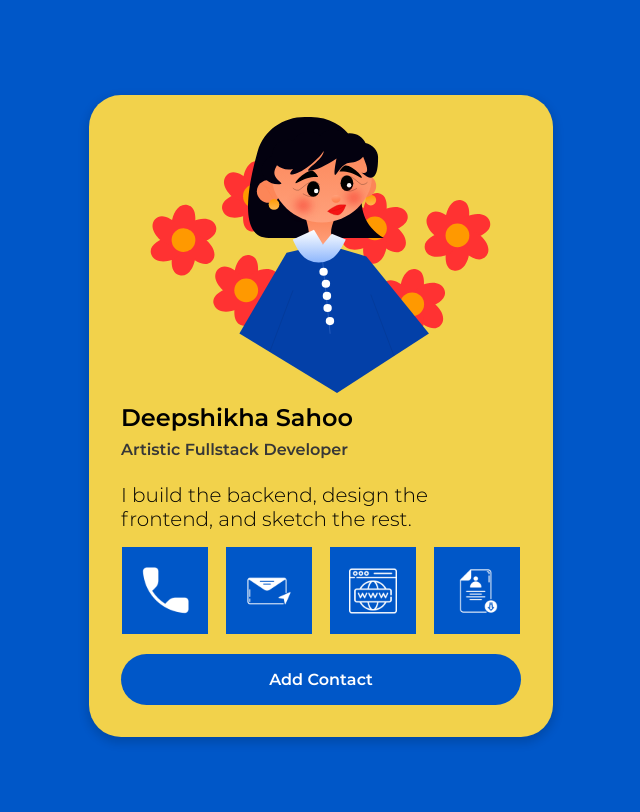
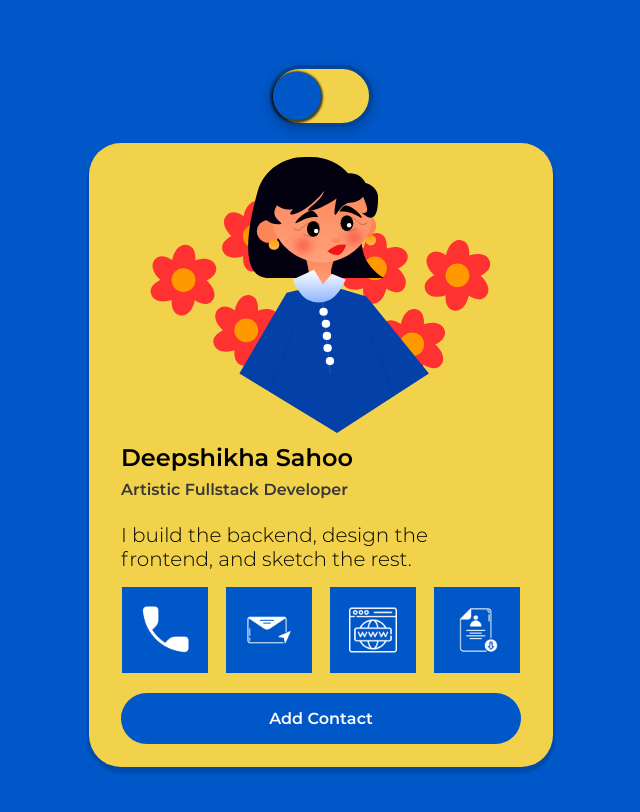
Before and after one commit to DeepshikhaSahoo9981/VisitingCard, a React (Vite) app in the folder vcard_portfolio/: page / in a window 1280 px wide. Shown: the top 812 px of the page, without its empty margins (319-959 px from the left). Built offline with nearby package versions, Linux system fonts and the light colour scheme.

Commit message:
size configuration

```diff
--- a/vcard_portfolio/src/App.css
+++ b/vcard_portfolio/src/App.css
@@ -12,6 +12,32 @@
   background: #0057C8;
 }
 
+.flip{
+  border-radius: 2rem;
+  background-color: #F2D24B;
+  padding: 0.2rem 2rem;
+  color: #0057C8;
+  position: relative;
+  height: 3rem;
+  width: 2rem;
+  border: 0.3rem #04459b solid;
+  box-shadow: 0px 4px 10px 2px rgba(0, 0, 0, 0.15);
+}
+
+.flipBall{
+  width: 3rem;
+  height: 3rem;
+  background-color: #0057C8;
+  border-radius: 50%;
+  position: absolute;
+  left: 0px;
+  box-shadow: 0px 1px 2px 2px rgba(0, 0, 0, 0.7);
+}
+
+.open{
+  transform: translateX(3rem);
+}
+
 .section-main{
   display: flex;
   flex-direction: column;
@@ -22,7 +48,8 @@
   background: #F2D24B;
   padding: 2rem 2rem;
   border-radius: 2rem;
-  box-shadow: 0px 4px 10px 2px rgba(0, 0, 0, 0.15);
+  box-shadow: 0px 4px 2px 2px rgba(0, 0, 0, 0.15);
+  height: 70dvh;
 }
 
 .section-0{
@@ -95,8 +122,30 @@
   filter: invert(1);
 }
 
+.section-5{
+  width: 400px;
+}
+
+.back img{
+  padding-top: 2rem ;
+}
+
+.section-5 .name{
+  font-family: signBodyFont, sans-serif;
+  font-size: 3rem;
+}
+
+.info-section{
+  display: flex;
+  flex-direction: column;
+  justify-content: center;
+  align-items: center;
+  padding-top: 10rem;
+  font-family: bodyFont, sans-serif;
+}
+
 @media(max-width: 786px){
-  .section-0,.section-1,.section-2,.section-3{
+  .section-0,.section-1,.section-2,.section-3,.section-5{
     width: 300px;
   }
 
--- a/vcard_portfolio/src/App.jsx
+++ b/vcard_portfolio/src/App.jsx
@@ -1,20 +1,27 @@
 import './App.css';
 import details from "./assets/Details.json";
 const profileImg = new URL(`./assets/${details.profilePhoto}`, import.meta.url).href;
-const visingCardImg = new URL(`./assets/${details.visitingCard}`, import.meta.url).href;
+const profileImg2 = new URL(`./assets/${details.secondaryProfile}`, import.meta.url).href;
 const resume = new URL(`./assets/${details.resume}`, import.meta.url).href;
 const visiting_card = new URL(`./assets/${details.addContacts}`, import.meta.url).href;
 import mailImg from "/icons/mail.svg";
 import callImg from "/icons/call.svg";
 import resumeImg from "/icons/download_resume.svg";
 import siteImg from "/icons/site.svg";
+import { useState } from 'react';
 
 
 function App() {
 
+  const [status, setStatus] = useState(false);
+
   return (
     <section className='Vcard'>
-      <div className='section-main'>
+      <div className='flip' onClick={() => setStatus(prev => !prev)}>
+        <div className={`flipBall ${status ? "open" : ""}`} onClick={() => setStatus(prev => !prev)}></div>
+      </div>
+      {!status ?
+        <div className='section-main front'>
           <div className='section-0'>
             <img src={profileImg} alt="profile" />
           </div>
@@ -46,7 +53,21 @@ function App() {
           <a href={visiting_card} download="Deepshikha_Contact.vcf" className='section-3'>
             Add Contact
           </a>
+        </div> :
+        <div className='section-main back'>
+          <div className='section-0'>
+            <img src={profileImg2} alt="profile" />
           </div>
+
+          <div className='section-5'>
+            <span className="name">{details.name}</span>
+            <div className='info-section'>
+              <span className='emailId'>{details.email}</span>
+              <span className='siteConfig'>{details.website}</span>
+            </div>
+          </div>
+        </div>
+      }
     </section>
   )
 }
--- a/vcard_portfolio/src/assets/Details.json
+++ b/vcard_portfolio/src/assets/Details.json
@@ -8,5 +8,6 @@
     "profilePhoto": "profile_7.svg",
     "description": "I build the backend, design the frontend, and sketch the rest.",
     "resume": "Deepshikha.pdf",
-    "addContacts": "VisitingCard.vcf"
+    "addContacts": "VisitingCard.vcf",
+    "secondaryProfile": "profile_6.svg"
 }
```
Also changed, not shown: 1 other file (tests, documents, lock files or other folders). Lines whose indentation alone changed are shown as unchanged.
